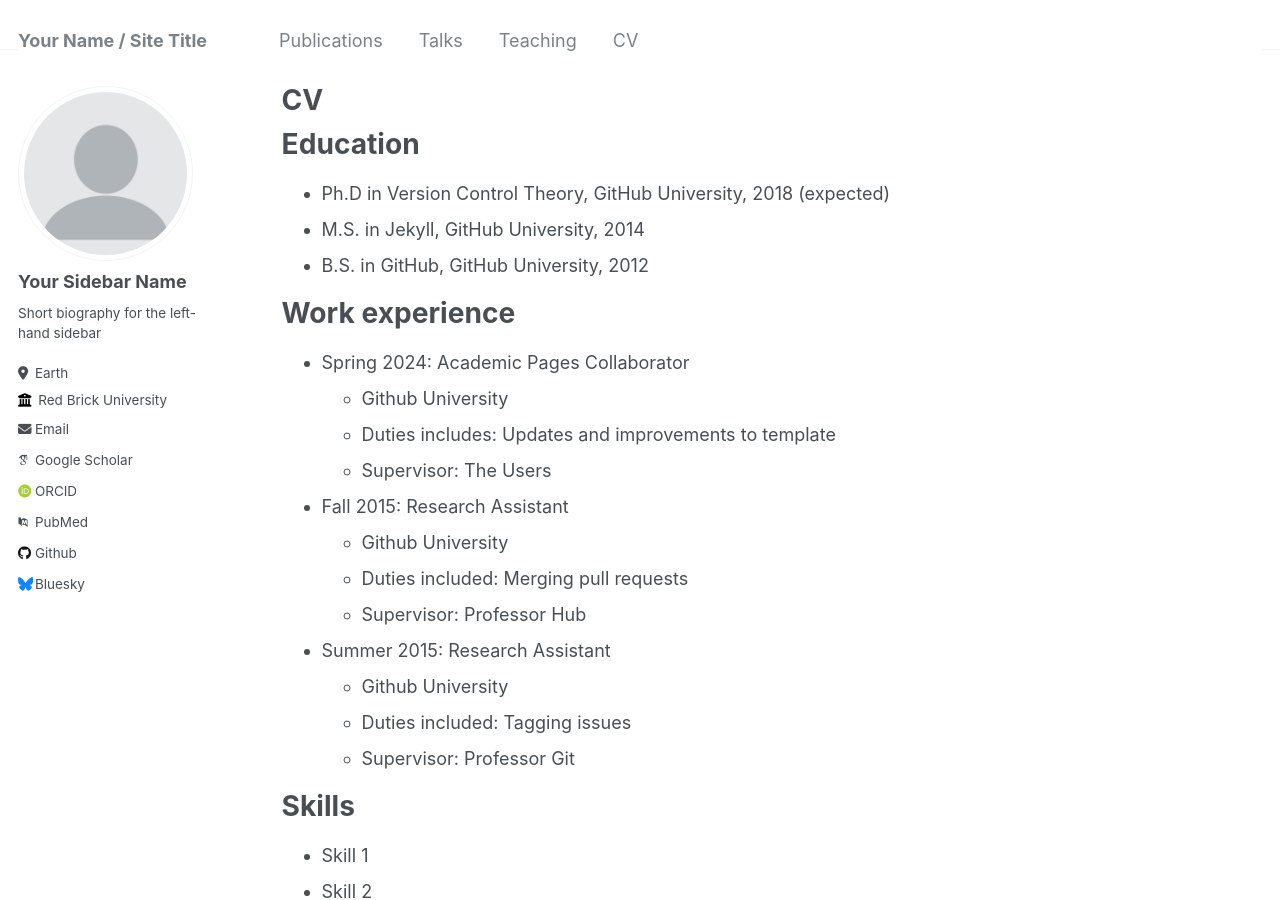
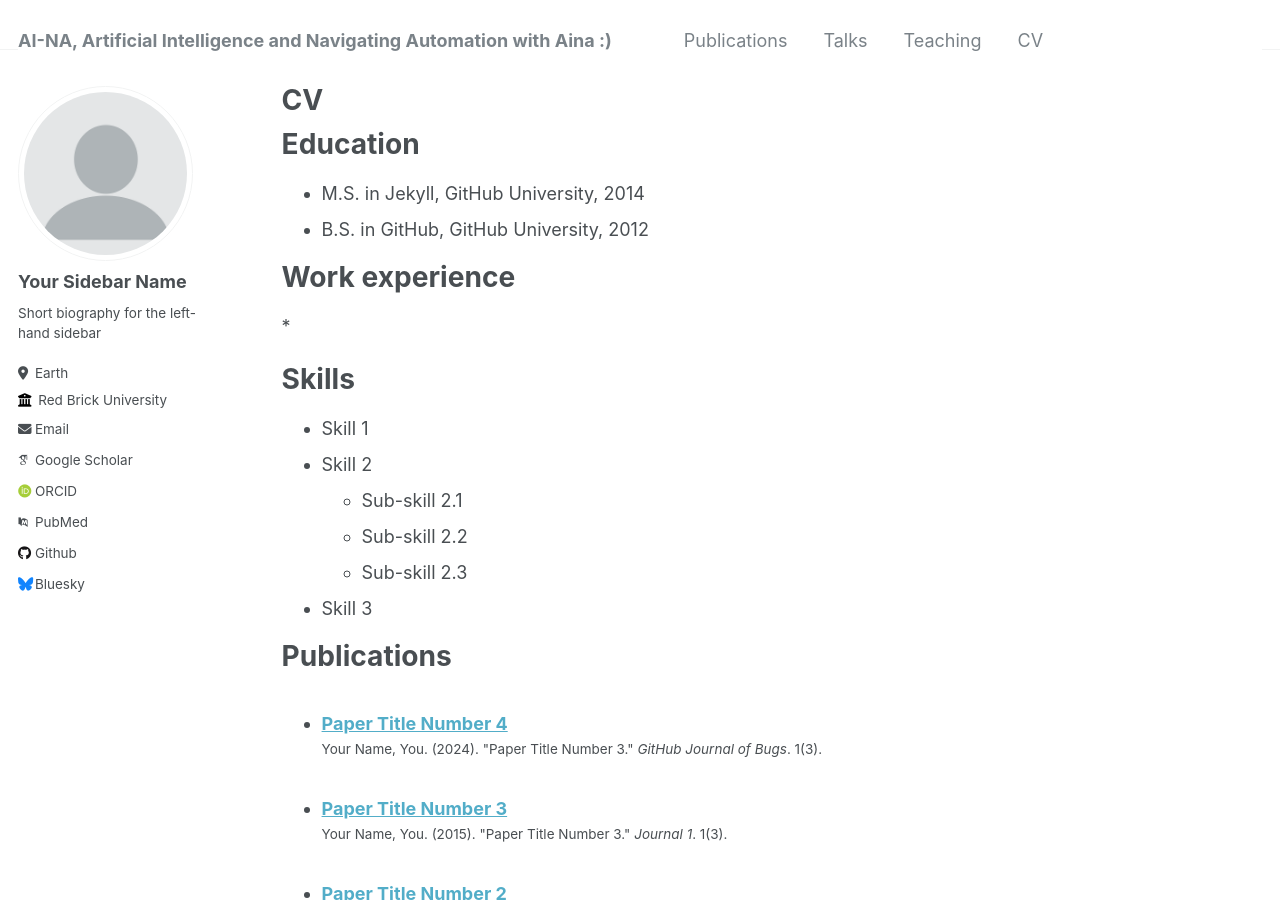
Before and after one commit to ainatersol/ainatersol.github.io, a Jekyll site: the page built from _pages/cv.md, in a window 1280 px wide and 900 px high. Built offline with Jekyll 4.4.1, drawn with Linux system fonts in a browser that asks for light colours; some web fonts are replaced; some of the changed text lies outside the part shown.

Commit message:
personal

```diff
--- a/_config.yml
+++ b/_config.yml
@@ -8,13 +8,21 @@
 
 # Basic Site Settings
 locale                   : "en-US"
-title                    : "Your Name / Site Title"
+title                    : "AI-NA, Artificial Intelligence and Navigating Automation with Aina :) "
 title_separator          : "-"
-name                     : &name "Your Name"
-description              : &description "personal description"
-url                      : https://academicpages.github.io # the base hostname & protocol for your site e.g. "https://mmistakes.github.io"
+name                     : &name "Aina Tersol Montserrat"
+description              : &description "My name is Aina Tersol, I am a Machine Learning Datascientist.
+                                        My career began in the healthcare-vision space in 2018, and I have since expanded into multimodal machine-learning applications within healthcare. I'm passionate about developing AI interpretability in computer vision models and LLMs. My experience spans various roles in dynamic startup environments, where I emphasize collaboration, rigor, and innovation in healthcare technology.
+
+I hold a Master's from Johns Hopkins University, specializing in X-Ray Physics and Machine Learning.
+
+🌟 **Let's Connect:**
+  - If you're passionate about using technology to transform healthcare and improve lives, I'd be thrilled to connect and explore opportunities for collaboration. Together, we can make a difference "
+
+
+url                      : https://ainatersol.github.io # the base hostname & protocol for your site e.g. "https://mmistakes.github.io"
 baseurl                  : "" # the subpath of your site, e.g. "/blog"
-repository               : "academicpages/academicpages.github.io"
+repository               : "ainatersol/ainatersol.github.io"
 
 # Site Author - The following control what appear as part of the author content on the side bar.
 #               If a field is blank the icon and link will not appear, otherwise it will be shown.
--- a/_pages/cv.md
+++ b/_pages/cv.md
@@ -11,26 +11,12 @@
 
 Education
 ======
-* Ph.D in Version Control Theory, GitHub University, 2018 (expected)
 * M.S. in Jekyll, GitHub University, 2014
 * B.S. in GitHub, GitHub University, 2012
 
 Work experience
 ======
-* Spring 2024: Academic Pages Collaborator
-  * Github University
-  * Duties includes: Updates and improvements to template
-  * Supervisor: The Users
-
-* Fall 2015: Research Assistant
-  * Github University
-  * Duties included: Merging pull requests
-  * Supervisor: Professor Hub
-
-* Summer 2015: Research Assistant
-  * Github University
-  * Duties included: Tagging issues
-  * Supervisor: Professor Git
+*
 
 Skills
 ======
@@ -61,4 +47,4 @@
 
 Service and leadership
 ======
-* Currently signed in to 43 different slack teams
+*
```
